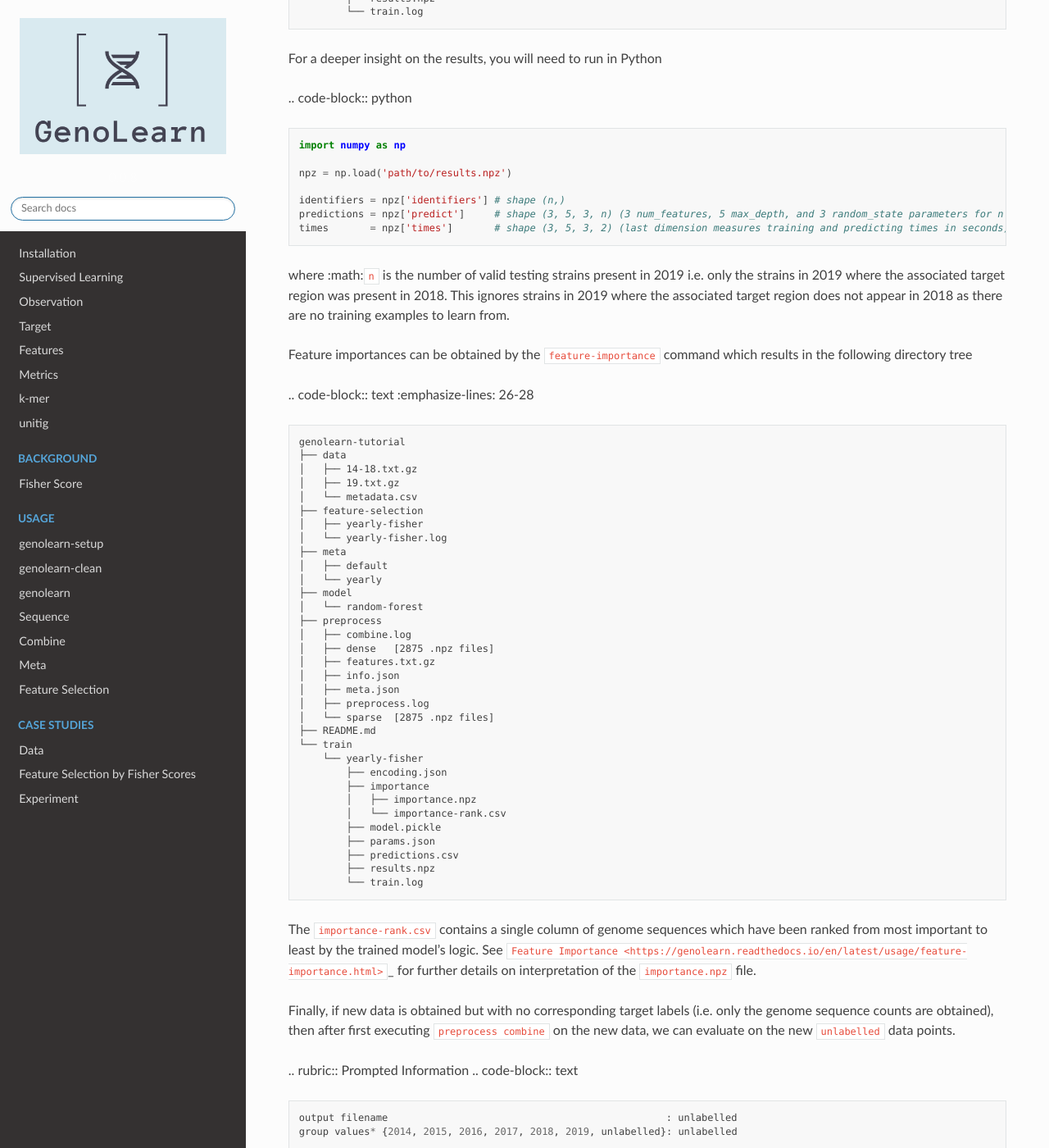
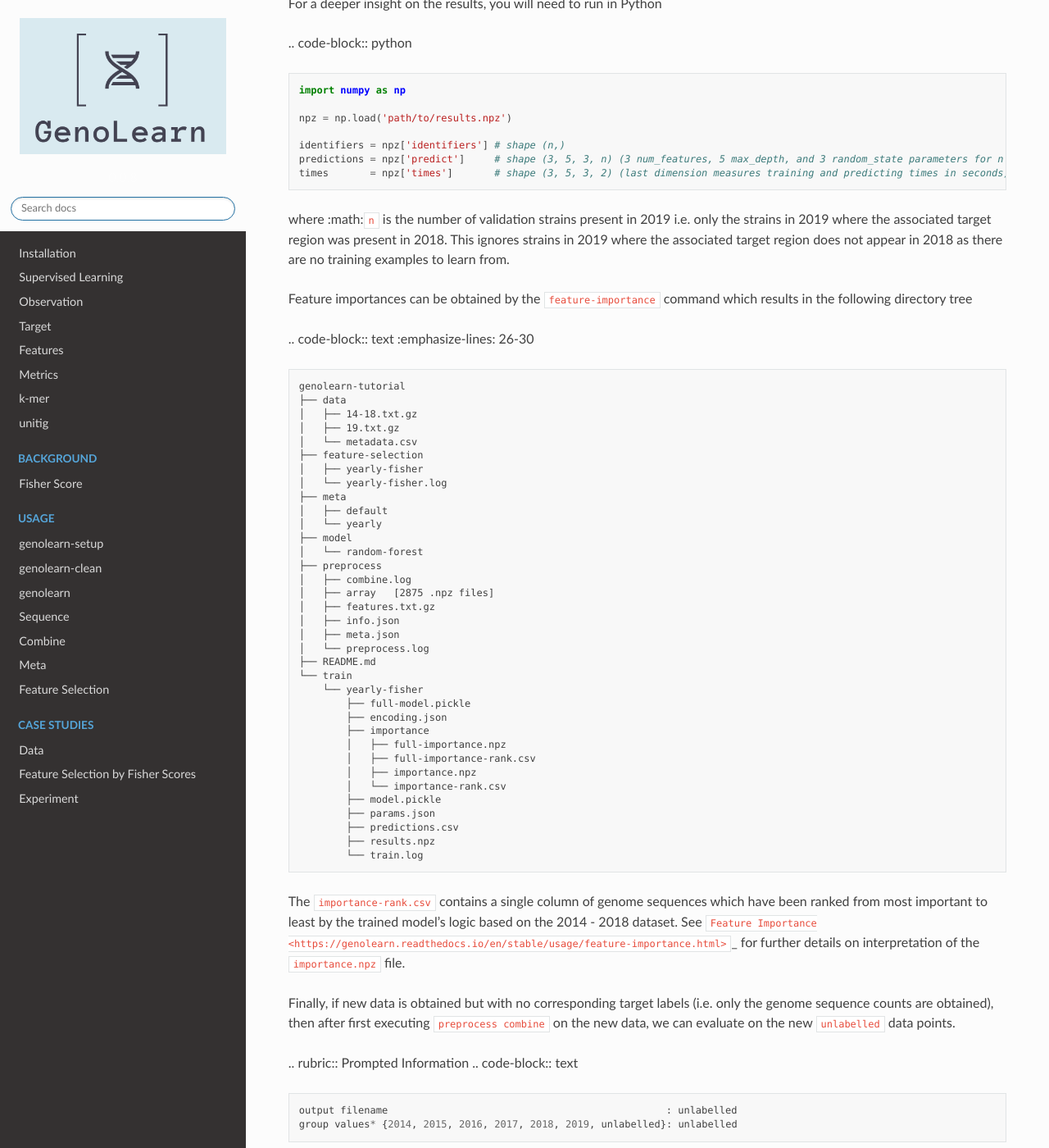
Before and after one commit to jordan-wei-taylor/genolearn-test, a Sphinx documentation site: the page built from docs/tutorial.md, in a window 1280 px wide and 1400 px high, scrolled down 8607 px. Shown: the whole window at 82% size. Built offline with Sphinx 7.4.7 and the Read the Docs theme 2.0.0, drawn with Linux system fonts in a browser that asks for light colours; some of the changed text lies outside the part shown.

```diff
--- a/docs/tutorial.md
+++ b/docs/tutorial.md
@@ -96,11 +96,10 @@ Following the execution of the above, which should take up to a few minutes, you
         │   ├── 19.txt.gz
         │   └── metadata.csv
         ├── preprocess
-        │   ├── dense   [2460 .npz files]
+        │   ├── array   [2460 .npz files]
         │   ├── features.txt.gz
         │   ├── info.json
-        │   ├── preprocess.log
-        │   └── sparse  [2460 .npz files]
+        │   └── preprocess.log
         └── README.md
 
 Imagine, at a later point in time, we had access to the 2019 dataset. We can combine the preprocessing if this data with our previous data with the ``preprocess combine`` command.
@@ -126,16 +125,15 @@ The directory tree following the above execution should be
     │   └── metadata.csv
     ├── preprocess
     │   ├── combine.log
-    │   ├── dense   [2875 .npz files]
+    │   ├── array   [2875 .npz files]
     │   ├── features.txt.gz
     │   ├── info.json
     │   ├── meta.json
-    │   ├── preprocess.log
-    │   └── sparse  [2875 .npz files]
+    │   └── preprocess.log
     └── README.md
 
 
-Now we need a means of splitting our data into a *train* and *test* set. The *train* set is used to fit our models whilst the *test* is used to check model performance which then helps us decide which of the potentially many models to choose from. For this tutorial, since we want to train on the 2014 - 2018 dataset and then evaluate against the 2019 dataset we execute ``preprocess meta`` with the following parameters
+Now we need a means of splitting our data into a *train* and *validation* datasets. The *train* set is used to fit our models whilst the *validation* set is used to check model performance which then helps us decide which of the potentially many models to choose from. For this tutorial, since we want to train on the 2014 - 2018 dataset and then evaluate against the 2019 dataset we execute ``preprocess meta`` with the following parameters
 
 .. rubric:: Prompted Information
 .. code-block:: text
@@ -176,12 +174,11 @@ This randomly assigns 75\% of the data as the *train* dataset and the rest as yo
     │   └── yearly
     ├── preprocess
     │   ├── combine.log
-    │   ├── dense   [2875 .npz files]
+    │   ├── array   [2875 .npz files]
     │   ├── features.txt.gz
     │   ├── info.json
     │   ├── meta.json
-    │   ├── preprocess.log
-    │   └── sparse  [2875 .npz files]
+    │   └── preprocess.log
     └── README.md
 
 
@@ -208,13 +205,13 @@ At this point we can analyse the metadata by executing ``print meta analyse``. I
     suggested target subset: Asia, C. America, C. Europe, M. East, N. Africa, N. America, N. Europe, S. Europe, Subsaharan Africa, UK
 
 
-From the above, we can see the target region distribution over each year as well as the *train* and *test* datasets. Additionally, it prints the target regions that have a count of at least 10 (by default) to ensure our later models have enough examples to learn from (the number you choose is somewhat subjective).
+From the above, we can see the target region distribution over each year as well as the *train* and *validation* datasets. Additionally, it prints the target regions that have a count of at least 10 (by default) to ensure our later models have enough examples to learn from (the number you choose is somewhat subjective).
 
 If we instead, choose to print out the ``default`` metadata, it prints
 
 .. code-block:: text
 
-                      |  Train |   Test | Global
+                      |  Train |    Val | Global
     ------------------+--------+--------+--------
     Asia              |     43 |     14 |     57
     Australasia       |      5 |      1 |      6
@@ -238,7 +235,7 @@ If we instead, choose to print out the ``default`` metadata, it prints
     Numbers suggested target subset may vary due to the randomness.
 
 
-At this point, we can now use Fisher Scores to compute which genome sequences to take forward for modelling purposes (see `Feature Selection <https://genolearn.readthedocs.io/en/latest/usage/feature-selection.html>`_ for more details). Lets compute the Fisher Scores for each genome sequence with the ``feature-selection`` command using the ``yearly`` metadata.
+At this point, we can now use Fisher Scores to compute which genome sequences to take forward for modelling purposes (see `Feature Selection <https://genolearn.readthedocs.io/en/stable/usage/feature-selection.html>`_ for more details). Lets compute the Fisher Scores for each genome sequence with the ``feature-selection`` command using the ``yearly`` metadata.
 
 .. rubric:: Prompted Information
 .. code-block:: text
@@ -265,12 +262,11 @@ Upon execution of the above command, the directory tree should be now
     │   └── yearly
     ├── preprocess
     │   ├── combine.log
-    │   ├── dense   [2875 .npz files]
+    │   ├── array   [2875 .npz files]
     │   ├── features.txt.gz
     │   ├── info.json
     │   ├── meta.json
-    │   ├── preprocess.log
-    │   └── sparse  [2875 .npz files]
+    │   └── preprocess.log
     └── README.md
 
 
@@ -323,12 +319,11 @@ The above results in the following directory tree.
     │   └── random-forest
     ├── preprocess
     │   ├── combine.log
-    │   ├── dense   [2875 .npz files]
+    │   ├── array   [2875 .npz files]
     │   ├── features.txt.gz
     │   ├── info.json
     │   ├── meta.json
-    │   ├── preprocess.log
-    │   └── sparse  [2875 .npz files]
+    │   └── preprocess.log
     └── README.md
 
 
@@ -399,15 +395,15 @@ The above results in the following directory tree
     │   └── random-forest
     ├── preprocess
     │   ├── combine.log
-    │   ├── dense   [2875 .npz files]
+    │   ├── array   [2875 .npz files]
     │   ├── features.txt.gz
     │   ├── info.json
     │   ├── meta.json
-    │   ├── preprocess.log
-    │   └── sparse  [2875 .npz files]
+    │   └── preprocess.log
     ├── README.md
     └── train
         └── yearly-fisher
+            ├── full-model.pickle
             ├── encoding.json
             ├── model.pickle
             ├── params.json
@@ -428,9 +424,60 @@ For a deeper insight on the results, you will need to run in Python
     predictions = npz['predict']     # shape (3, 5, 3, n) (3 num_features, 5 max_depth, and 3 random_state parameters for n predictions)
     times       = npz['times']       # shape (3, 5, 3, 2) (last dimension measures training and predicting times in seconds)
 
-where :math:`n` is the number of valid testing strains present in 2019 i.e. only the strains in 2019 where the associated target region was present in 2018. This ignores strains in 2019 where the associated target region does not appear in 2018 as there are no training examples to learn from.
+where :math:`n` is the number of validation strains present in 2019 i.e. only the strains in 2019 where the associated target region was present in 2018. This ignores strains in 2019 where the associated target region does not appear in 2018 as there are no training examples to learn from.
 
 Feature importances can be obtained by the ``feature-importance`` command which results in the following directory tree
+
+.. code-block:: text
+    :emphasize-lines: 26-30
+
+    genolearn-tutorial
+    ├── data
+    │   ├── 14-18.txt.gz
+    │   ├── 19.txt.gz
+    │   └── metadata.csv
+    ├── feature-selection
+    │   ├── yearly-fisher
+    │   └── yearly-fisher.log
+    ├── meta
+    │   ├── default
+    │   └── yearly
+    ├── model
+    │   └── random-forest
+    ├── preprocess
+    │   ├── combine.log
+    │   ├── array   [2875 .npz files]
+    │   ├── features.txt.gz
+    │   ├── info.json
+    │   ├── meta.json
+    │   └── preprocess.log
+    ├── README.md
+    └── train
+        └── yearly-fisher
+            ├── full-model.pickle
+            ├── encoding.json
+            ├── importance
+            │   ├── full-importance.npz
+            │   ├── full-importance-rank.csv
+            │   ├── importance.npz
+            │   └── importance-rank.csv
+            ├── model.pickle
+            ├── params.json
+            ├── predictions.csv
+            ├── results.npz
+            └── train.log
+
+The ``importance-rank.csv`` contains a single column of genome sequences which have been ranked from most important to least by the trained model's logic based on the 2014 - 2018 dataset. See `Feature Importance <https://genolearn.readthedocs.io/en/stable/usage/feature-importance.html>`_ for further details on interpretation of the ``importance.npz`` file.
+
+Finally, if new data is obtained but with no corresponding target labels (i.e. only the genome sequence counts are obtained), then after first executing ``preprocess combine`` on the new data, we can evaluate on the new ``unlabelled`` data points.
+
+.. rubric:: Prompted Information
+.. code-block:: text
+
+    output filename                                               : unlabelled
+    group values* {2014, 2015, 2016, 2017, 2018, 2019, unlabelled}: unlabelled
+
+which results in the following directory tree
 
 .. code-block:: text
     :emphasize-lines: 26-28
@@ -450,68 +497,22 @@ Feature importances can be obtained by the ``feature-importance`` command which
     │   └── random-forest
     ├── preprocess
     │   ├── combine.log
-    │   ├── dense   [2875 .npz files]
+    │   ├── array   [2875 .npz files]
     │   ├── features.txt.gz
     │   ├── info.json
     │   ├── meta.json
-    │   ├── preprocess.log
-    │   └── sparse  [2875 .npz files]
+    │   └── preprocess.log
     ├── README.md
     └── train
         └── yearly-fisher
-            ├── encoding.json
-            ├── importance
-            │   ├── importance.npz
-            │   └── importance-rank.csv
-            ├── model.pickle
-            ├── params.json
-            ├── predictions.csv
-            ├── results.npz
-            └── train.log
-
-The ``importance-rank.csv`` contains a single column of genome sequences which have been ranked from most important to least by the trained model's logic. See `Feature Importance <https://genolearn.readthedocs.io/en/latest/usage/feature-importance.html>`_ for further details on interpretation of the ``importance.npz`` file.
-
-Finally, if new data is obtained but with no corresponding target labels (i.e. only the genome sequence counts are obtained), then after first executing ``preprocess combine`` on the new data, we can evaluate on the new ``unlabelled`` data points.
-
-.. rubric:: Prompted Information
-.. code-block:: text
-
-    output filename                                               : unlabelled
-    group values* {2014, 2015, 2016, 2017, 2018, 2019, unlabelled}: unlabelled
-
-which results in the following directory tree
-
-.. code-block:: text
-    :emphasize-lines: 26, 27
-
-    genolearn-tutorial
-    ├── data
-    │   ├── 14-18.txt.gz
-    │   ├── 19.txt.gz
-    │   └── metadata.csv
-    ├── feature-selection
-    │   ├── yearly-fisher
-    │   └── yearly-fisher.log
-    ├── meta
-    │   ├── default
-    │   └── yearly
-    ├── model
-    │   └── random-forest
-    ├── preprocess
-    │   ├── combine.log
-    │   ├── dense   [2875 .npz files]
-    │   ├── features.txt.gz
-    │   ├── info.json
-    │   ├── meta.json
-    │   ├── preprocess.log
-    │   └── sparse  [2875 .npz files]
-    ├── README.md
-    └── train
-        └── yearly-fisher
+            ├── full-model.pickle
             ├── encoding.json
             ├── evaluate
+            │   ├── full-unlabelled.npz
             │   └── unlabelled.csv
             ├── importance
+            │   ├── full-importance.npz
+            │   ├── full-importance-rank.csv
             │   ├── importance.npz
             │   └── importance-rank.csv
             ├── model.pickle
--- a/meta.yaml
+++ b/meta.yaml
@@ -1,6 +1,6 @@
 package:
   name: genolearn
-  version: 0.0.9
+  version: 0.1.0
 
 source:
   path: .
```
Also changed, not shown: other parts of docs/tutorial.md (+7 -6 lines), genolearn/__init__.py (+1 -6 lines).
